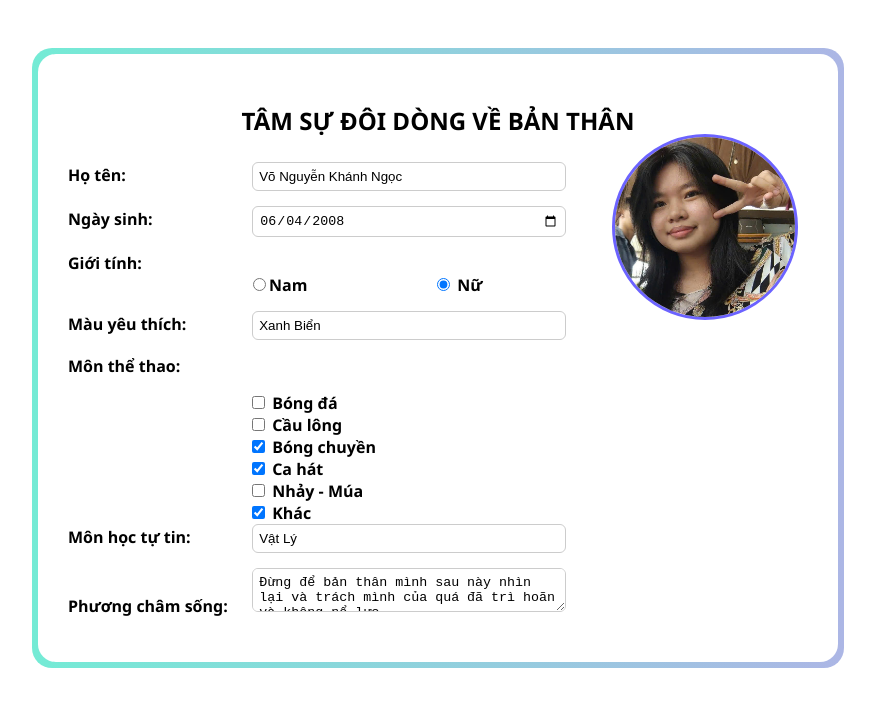
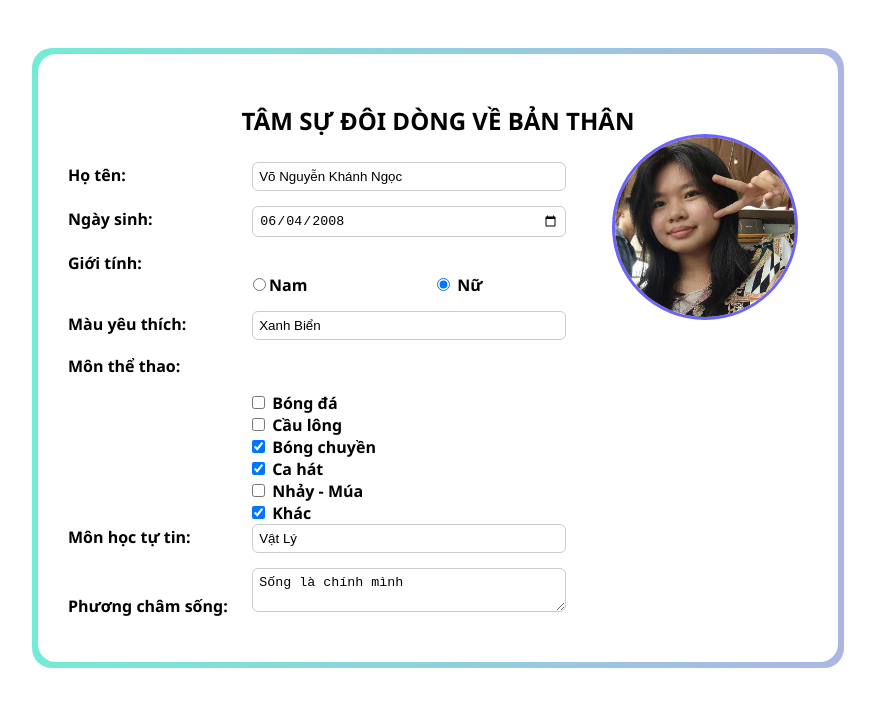
Before and after one commit to caodatcma-cpu/khanhngoc, a plain HTML site: page index.html in a window 1280 px wide. Shown: the whole page, without its empty margins (202-1077 px from the left). Drawn offline with Linux system fonts and the light colour scheme.

Commit message:
Update index.html

```diff
--- a/index.html
+++ b/index.html
@@ -140,7 +140,7 @@ textarea{
 
 <div class="form-group">
 <label>Phương châm sống:</label>
-<textarea name="phuongcham" rows="2">Đừng để bản thân mình sau này nhìn lại và trách mình của quá đã trì hoãn và không nổ lực</textarea>
+<textarea name="phuongcham" rows="2">Sống là chính mình</textarea>
 </div>
 
 <div class="image-box">
```
